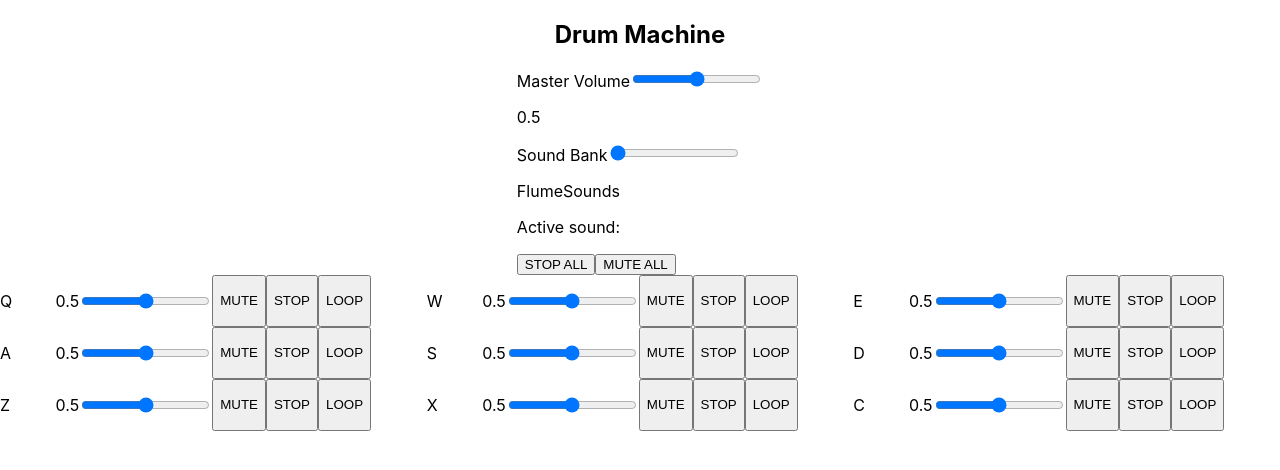
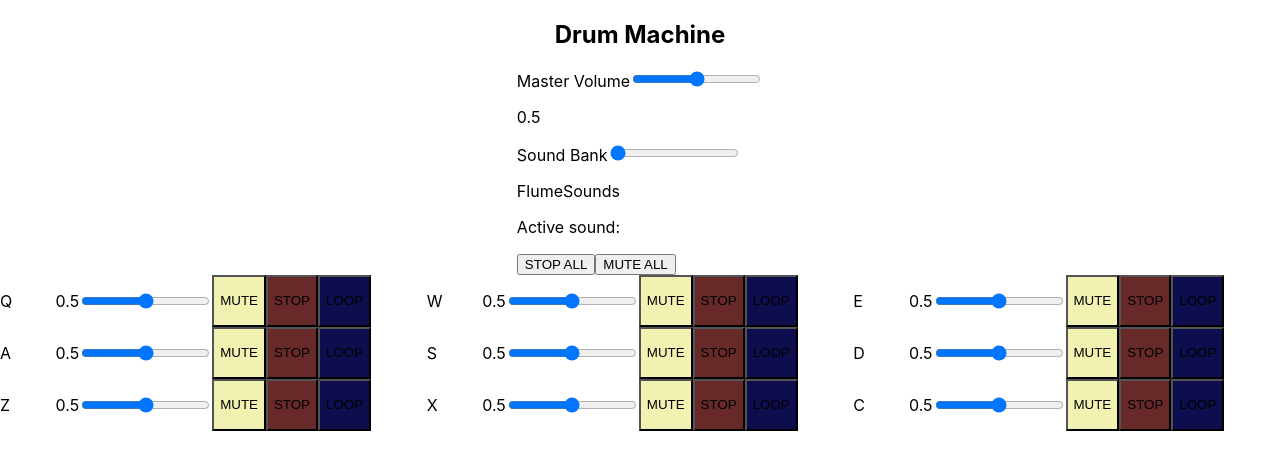
Before and after one commit to nic-vo/nv-portfolio, a Next.js app: page /fcc/drum-machine in a window 1280 px wide. Shown: the top 470 px of the page. Built offline with nearby package versions, Linux system fonts and the light colour scheme.

Commit message:
Add conditional styles to the pad controls

```diff
--- a/components/fcc/drummachine/Pad.js
+++ b/components/fcc/drummachine/Pad.js
@@ -96,12 +96,11 @@ const Pad = ({ char, padIndex, bank, mVolume, setDisplaySound, activate, stopAll
 			<div className={styles.controls}>
 				<p>{pVolume.toString()}</p>
 				<input type="range" min="0" max="1" step="0.05" value={pVolume} onInput={volumeOnInputHandler} />
-				<button onClick={muteOnClick}>MUTE</button>
-				<button onClick={stopOnClick}>STOP</button>
-				<button onClick={loopOnClick}>LOOP</button>
+				<button onClick={muteOnClick} className={`${styles.mute} ${muted ? styles.on : styles.off}`}>MUTE</button>
+				<button onClick={stopOnClick} className={styles.stop}>STOP</button>
+				<button onClick={loopOnClick} className={`${styles.loop} ${loop ? styles.on : styles.off}`}>LOOP</button>
 			</div>
-			<audio ref={soundRef} onEnded={onEndedHandler}>
-			</audio>
+			<audio ref={soundRef} onEnded={onEndedHandler} />
 		</div>
 	);
 };
--- a/styles/fcc/DrumMachine/Pad.module.css
+++ b/styles/fcc/DrumMachine/Pad.module.css
@@ -18,3 +18,29 @@
 	display: flex;
 	flex-direction: row;
 }
+
+.mute {
+	background-color: yellow;
+}
+
+.stop {
+	background-color: red;
+	filter: saturate(25%);
+	transition: filter 167ms;
+}
+
+.stop:hover {
+	filter: saturate(100%);
+}
+
+.loop {
+	background-color: blue;
+}
+
+.off {
+	filter: saturate(25%);
+}
+
+.on {
+	filter: saturate(100%);
+}
```
